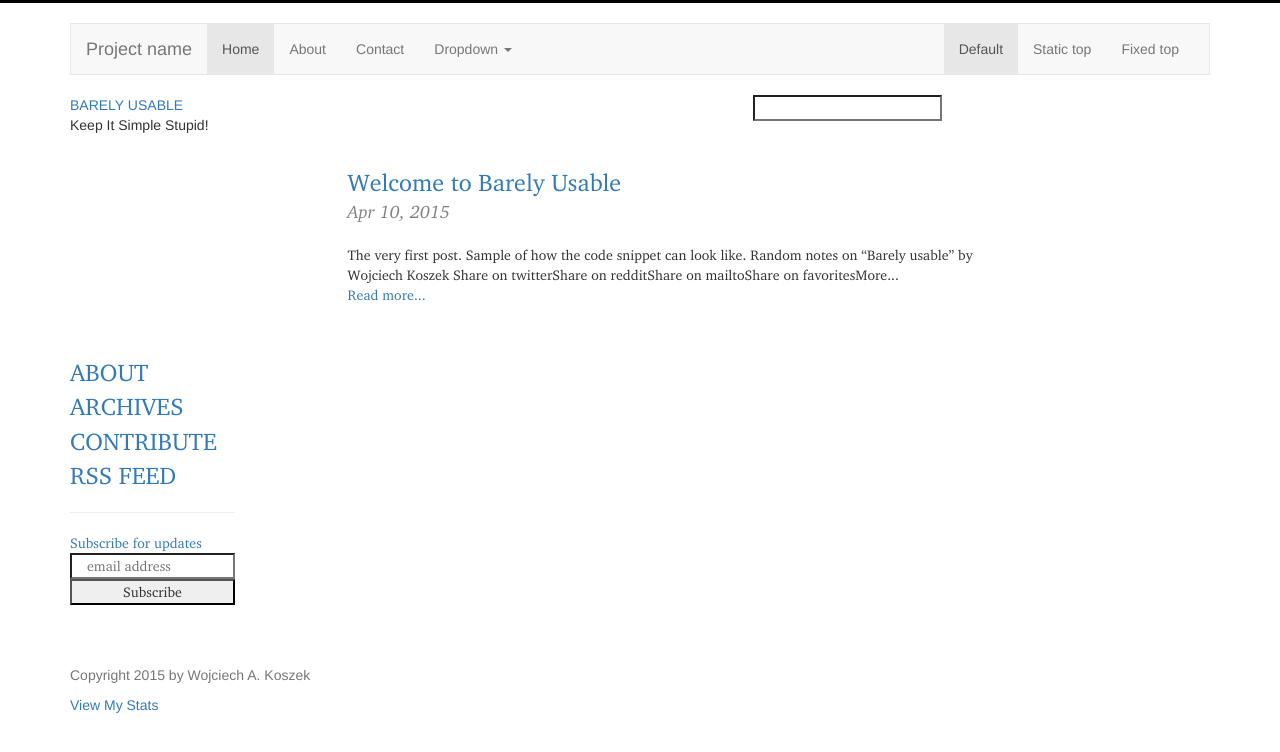
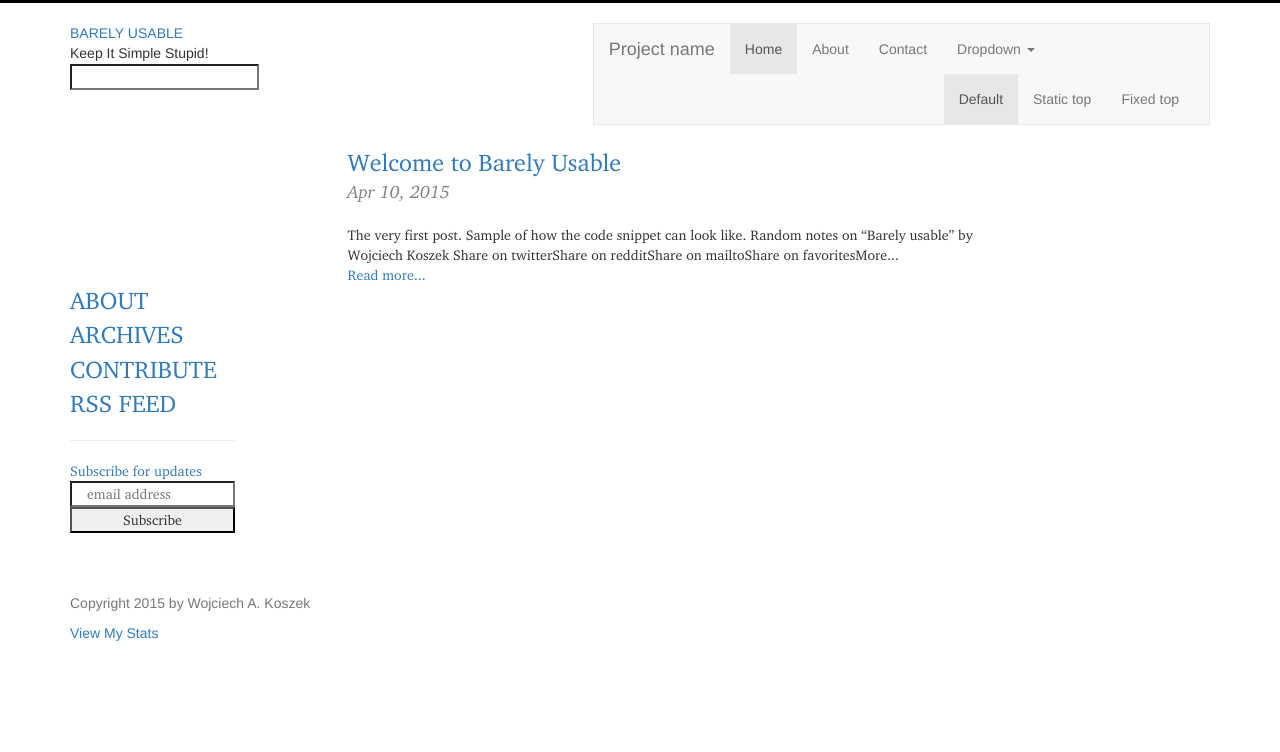
Before and after one commit to wkoszek/barelyusable, a Jekyll site: the page built from index.html, in a window 1280 px wide. Shown: the top 752 px of the page. Built offline with Jekyll 4.4.1, drawn with Linux system fonts in a browser that asks for light colours; nearby versions of some CDN libraries; comment, search, counter and statistics services are not loaded.

Commit message:
Add site-nav class.

```diff
--- a/_layouts/default.html
+++ b/_layouts/default.html
@@ -5,7 +5,7 @@
 		<div class="container">
 
       <!-- Static navbar -->
-      <nav class="navbar navbar-default">
+      <nav class="navbar navbar-default site-nav">
         <div class="container-fluid">
           <div class="navbar-header">
             <button type="button" class="navbar-toggle collapsed" data-toggle="collapse" data-target="#navbar" aria-expanded="false" aria-controls="navbar">
```
